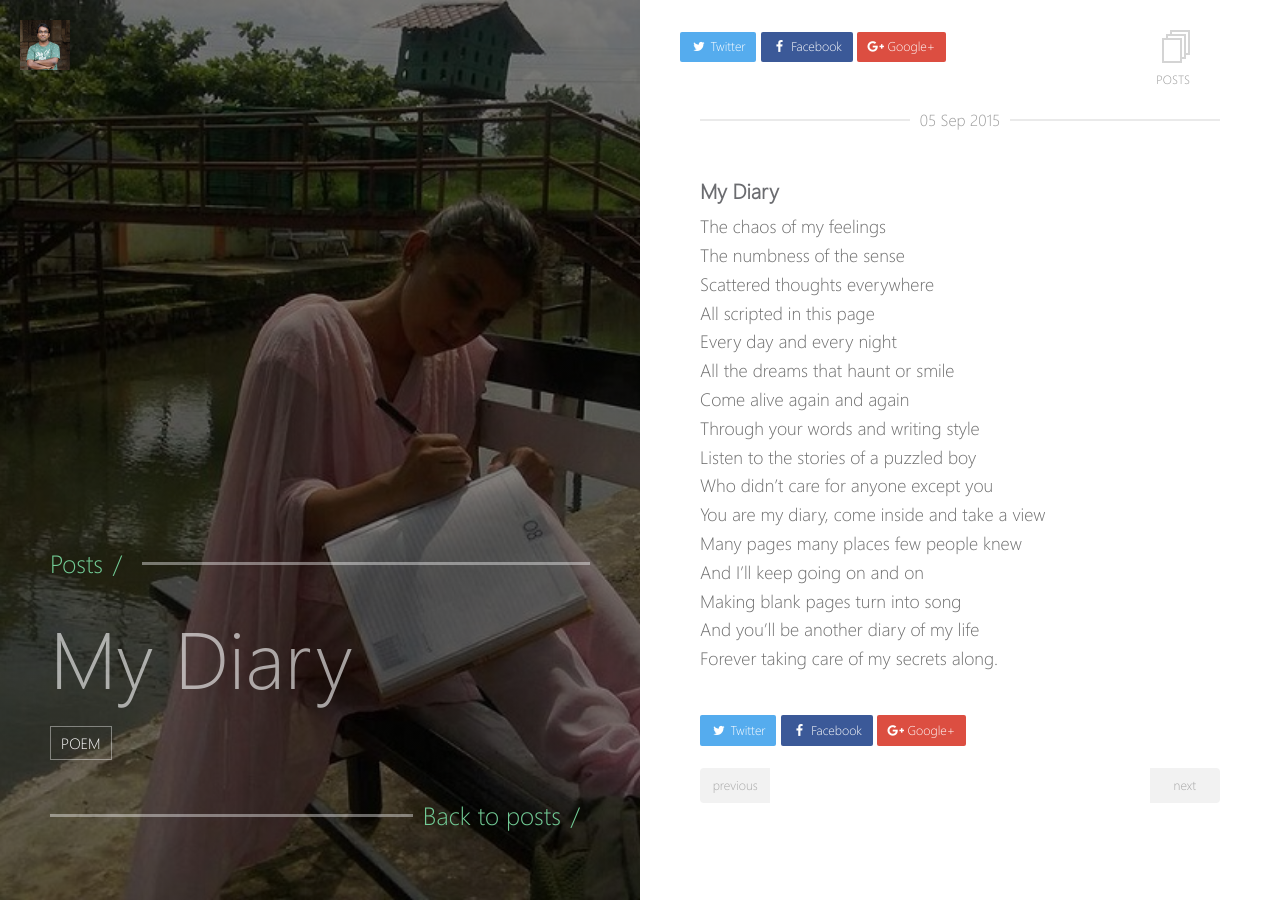
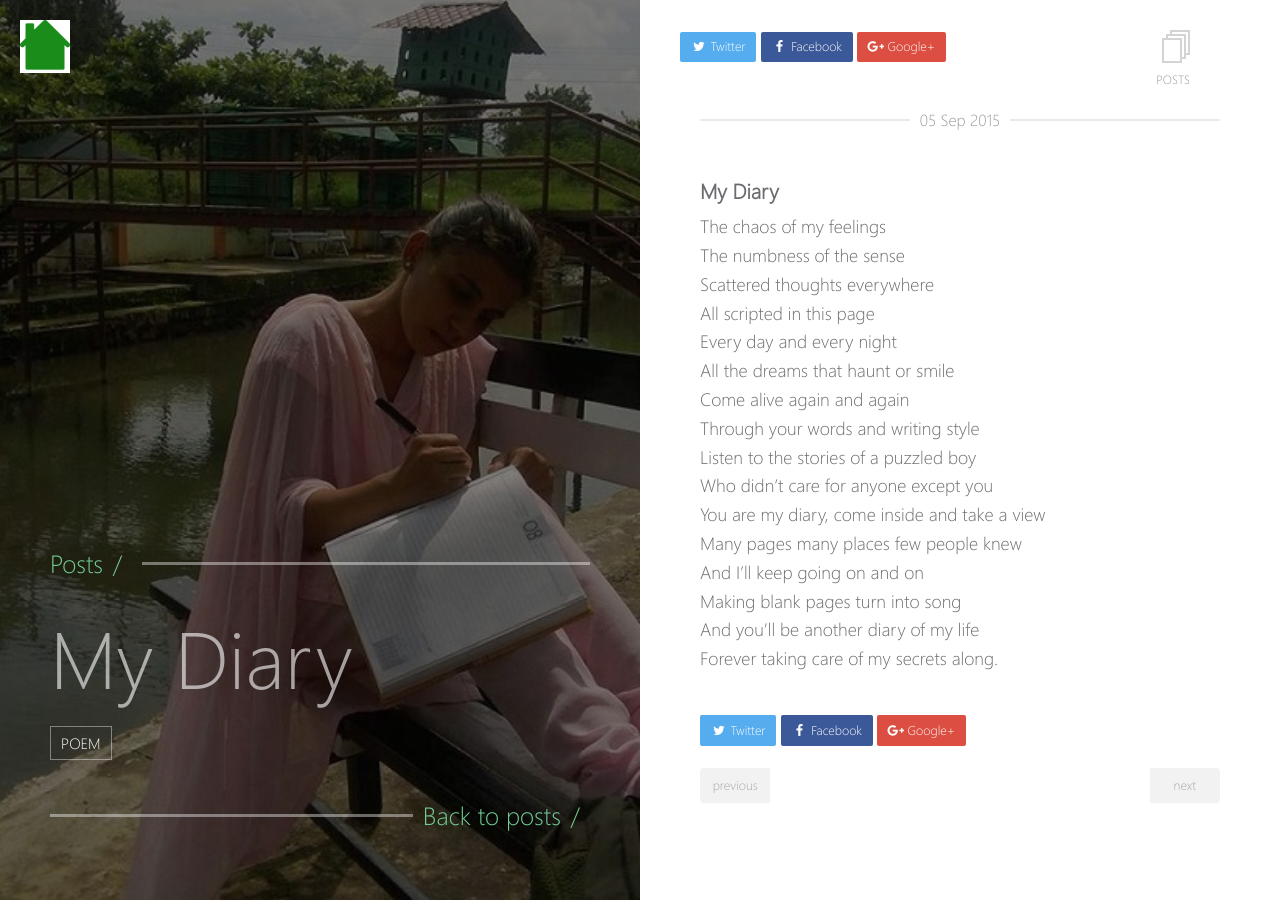
Before and after one commit to maverickamit/blog, a Jekyll site: the page built from _posts/2015-09-05-my-diary.md, in a window 1280 px wide. Built offline with Jekyll 4.4.1, drawn with Linux system fonts in a browser that asks for light colours.

Commit message:
updated home icon to small logo

```diff
--- a/_layouts/post.html
+++ b/_layouts/post.html
@@ -9,7 +9,7 @@ layout: compress
 
     <div class="block-left">
       <div class="content">
-        <a href="{{ site.url }}" class="logo"><img src="{{ site.url }}/images/{{ site.logo }}"></a>
+        <a href="{{ site.url }}" class="logo"><img src="{{ site.url }}/images/{{ site.logo | replace: '.', '-small.' }}"></a>
         <div class="post-title-section">
           <div class="section-line">Posts <em>/</em></div>
           <h1 class="section-title">{{ page.title | markdownify | remove: "<p>" | remove: "</p>" }}</h1>
```
